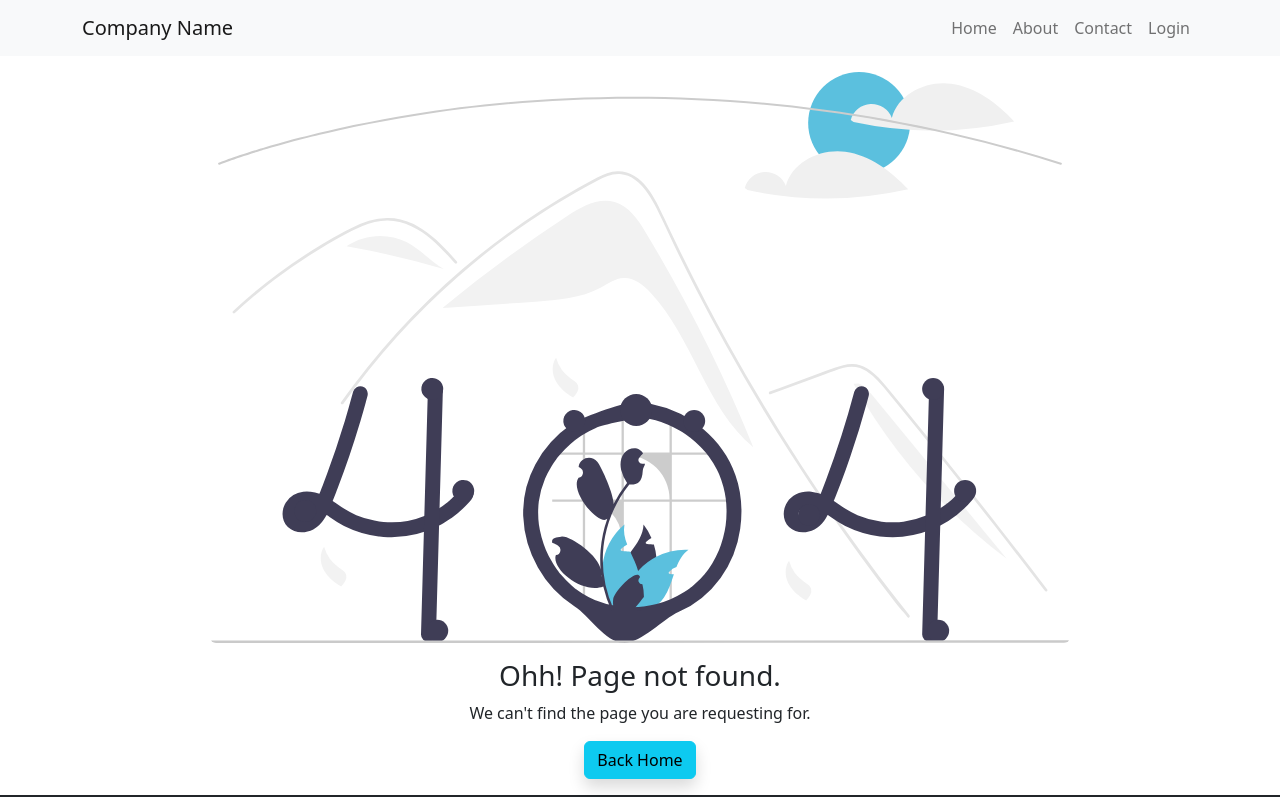
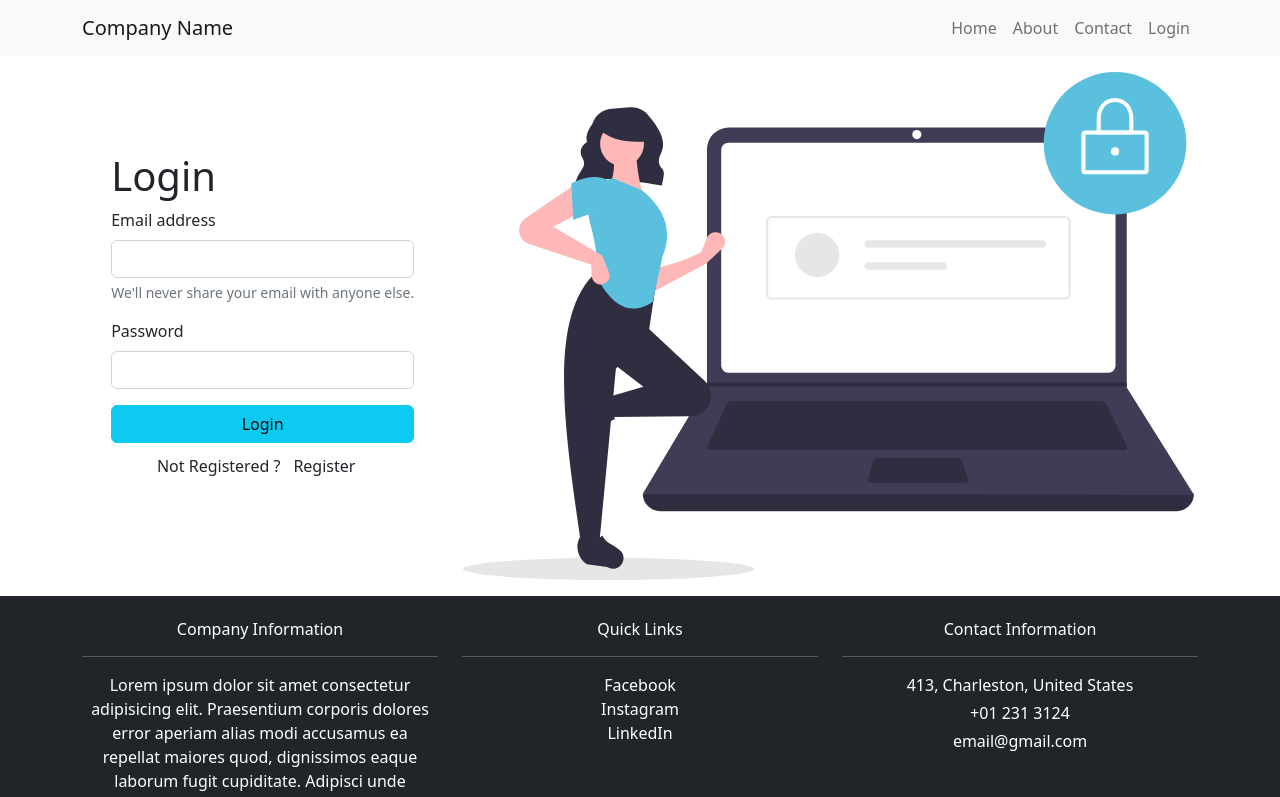
Before and after one commit to ZoranUTF8/react-bootstrap-website, a React (Create React App) app: page /login in a window 1280 px wide. Shown: the top 797 px of the page. Built offline with nearby package versions, Linux system fonts and the light colour scheme.

Commit message:
finished layout of login/register

```diff
--- a/src/App.js
+++ b/src/App.js
@@ -1,5 +1,5 @@
 import "./App.css";
-import { Home, AboutUs, ContactUs, Error } from "./Pages";
+import { Home, AboutUs, ContactUs, Error, LoginPage } from "./Pages";
 import { Routes, Route } from "react-router-dom";
 import { Navbar, Footer } from "./Components";
 
@@ -11,6 +11,8 @@ function App() {
       {/* APP ROUTES */}
       <Routes>
         <Route path="/" element={<Home />} />
+        <Route path="login" element={<LoginPage />} />
+
         <Route path="about" element={<AboutUs />} />
         <Route path="contact" element={<ContactUs />} />
         <Route path="*" element={<Error />} />
--- /dev/null
+++ b/src/Components/Login/Login.jsx
@@ -0,0 +1,9 @@
+import React from 'react'
+
+const Login = () => {
+  return (
+    <div>Login</div>
+  )
+}
+
+export default Login
--- a/src/Components/index.js
+++ b/src/Components/index.js
@@ -3,5 +3,6 @@ import Footer from "./Footer/Footer";
 import Slider from "./Slider/Slider";
 import Vmv from "./Vmv/Vmv";
 import CompanyServices from "./CompanyServices/CompanyServices";
+import Login from "./Login/Login";
 
-export { Navbar, Footer, Slider, Vmv, CompanyServices };
+export { Navbar, Footer, Slider, Vmv, CompanyServices,Login };
--- /dev/null
+++ b/src/Pages/Login/Login.jsx
@@ -0,0 +1,9 @@
+import React from 'react'
+
+const Login = () => {
+  return (
+    <div>Login</div>
+  )
+}
+
+export default Login
--- /dev/null
+++ b/src/Pages/Login/LoginPage.jsx
@@ -0,0 +1,103 @@
+import { useState } from "react";
+import loginPage from "../../assets/images/loginPage.svg";
+
+const initialUserState = {
+  name: "",
+  email: "",
+  password: "",
+  isMember: true,
+};
+
+const LoginPage = () => {
+  const [userState, setUserState] = useState(initialUserState);
+
+  const handleChange = (evt) => {
+    evt.preventDefault();
+    console.log(evt.target);
+  };
+
+  const handleSubmit = (evt) => {
+    evt.preventDefault();
+    console.log(evt.target);
+  };
+
+  const toggleMember = () => {
+    setUserState((prevState) => ({
+      ...prevState,
+      isMember: !prevState.isMember,
+    }));
+  };
+
+  console.log(userState);
+
+  return (
+    <div className="container p-3">
+      <div className="row">
+        <div className="col-md-4 d-flex justify-content-center align-items-center">
+          <form onSubmit={handleSubmit}>
+            <h1>{userState.isMember ? "Login" : "Register"}</h1>
+            {!userState.isMember && (
+              <div className="mb-3">
+                <label htmlFor="name" className="form-label">
+                  Name
+                </label>
+                <input
+                  type="text"
+                  className="form-control"
+                  id="name"
+                  value={userState.name}
+                  onChange={handleChange}
+                />
+              </div>
+            )}
+
+            <div className="mb-3">
+              <label htmlFor="email" className="form-label">
+                Email address
+              </label>
+              <input
+                type="email"
+                className="form-control"
+                id="email"
+                aria-describedby="emailHelp"
+                value={userState.email}
+                onChange={handleChange}
+              />
+              <div id="emailHelp" className="form-text">
+                We'll never share your email with anyone else.
+              </div>
+            </div>
+
+            <div className="mb-3">
+              <label htmlFor="password" className="form-label">
+                Password
+              </label>
+              <input
+                type="password"
+                className="form-control"
+                id="password"
+                value={userState.password}
+                onChange={handleChange}
+              />
+            </div>
+
+            <button type="submit" className="btn btn-info w-100 mb-1">
+              {userState.isMember ? "Login" : "Register"}
+            </button>
+            <p className="text-center d-flex justify-content-center align-items-center">
+              {userState.isMember ? "Not Registered ?" : "Already Registered ?"}
+              <button className="btn" onClick={toggleMember}>
+                {userState.isMember ? "Register" : "Login"}
+              </button>
+            </p>
+          </form>
+        </div>
+        <div className="col-md-8">
+          <img src={loginPage} alt="login image" className="img-fluid w-100" />
+        </div>
+      </div>
+    </div>
+  );
+};
+
+export default LoginPage;
--- a/src/Pages/index.js
+++ b/src/Pages/index.js
@@ -2,5 +2,6 @@ import Home from "./Home/Home";
 import AboutUs from "./AboutUs/AboutUs";
 import ContactUs from "./Contact/ContactUs";
 import Error from "./Error/Error";
+import LoginPage from "./Login/LoginPage";
 
-export { Home, AboutUs, ContactUs, Error };
+export { Home, AboutUs, ContactUs, Error, LoginPage };
```
Also changed, not shown: src/assets/images/loginPage.svg (added).
